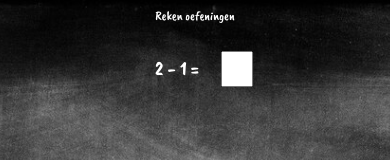
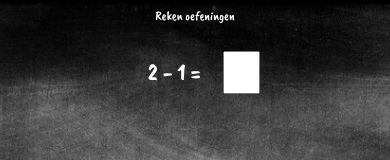
Before and after one commit to furiax/Rekenspel, a plain HTML site: page index.html in a window 390 px wide. Shown: the top 160 px of the page. Drawn offline with nearby package versions, Linux system fonts and the light colour scheme.

Commit message:
another adjustment to input size

```diff
--- a/styles.css
+++ b/styles.css
@@ -74,7 +74,10 @@ footer {
     }
     #rekenzone {
         padding: 2px;
-        font-size: 20px !important;
+
+    }
+    #userInput{
+        font-size: 25px !important;
     }
     h1 {
         font-size: small !important;
```
